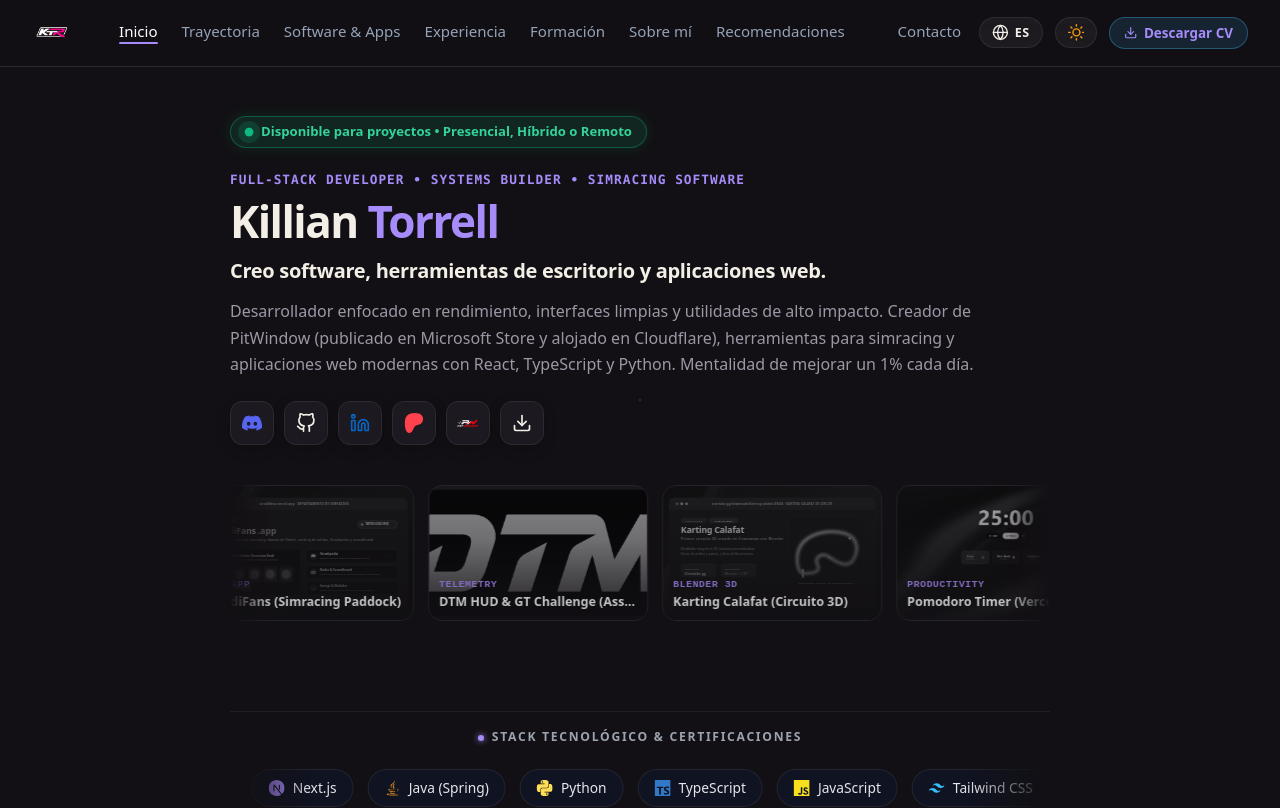
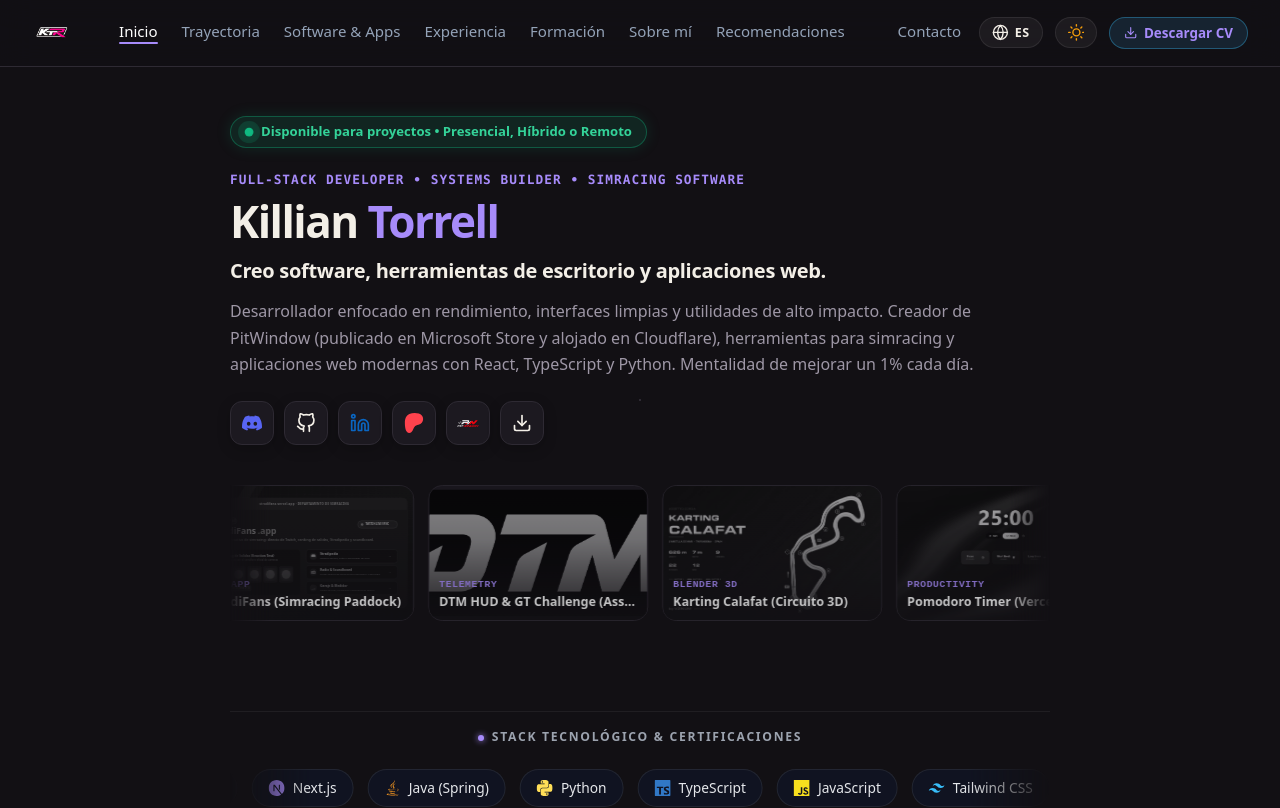
Before and after one commit to KillianTR/Portfolio, a React (Vite) app: page / in a window 1280 px wide. Shown: the top 808 px of the page. Built offline with nearby package versions, Linux system fonts and the light colour scheme; no server answers.

Commit message:
feat(hero): use official VZNUM Karting Calafat track map graphic for thumbnail

```diff
--- a/src/components/Hero.jsx
+++ b/src/components/Hero.jsx
@@ -33,7 +33,7 @@ function Hero({ onOpenCvModal }) {
     {
       title: "Karting Calafat (Circuito 3D)",
       category: "Blender 3D",
-      image: "/karting-calafat-preview.svg",
+      image: "/karting-calafat-preview.jpg",
       link: "https://www.overtake.gg/downloads/karting-calafat.88434/",
     },
     {
```
Also changed, not shown: public/karting-calafat-logo.svg, public/karting-calafat-preview.jpg (added).
